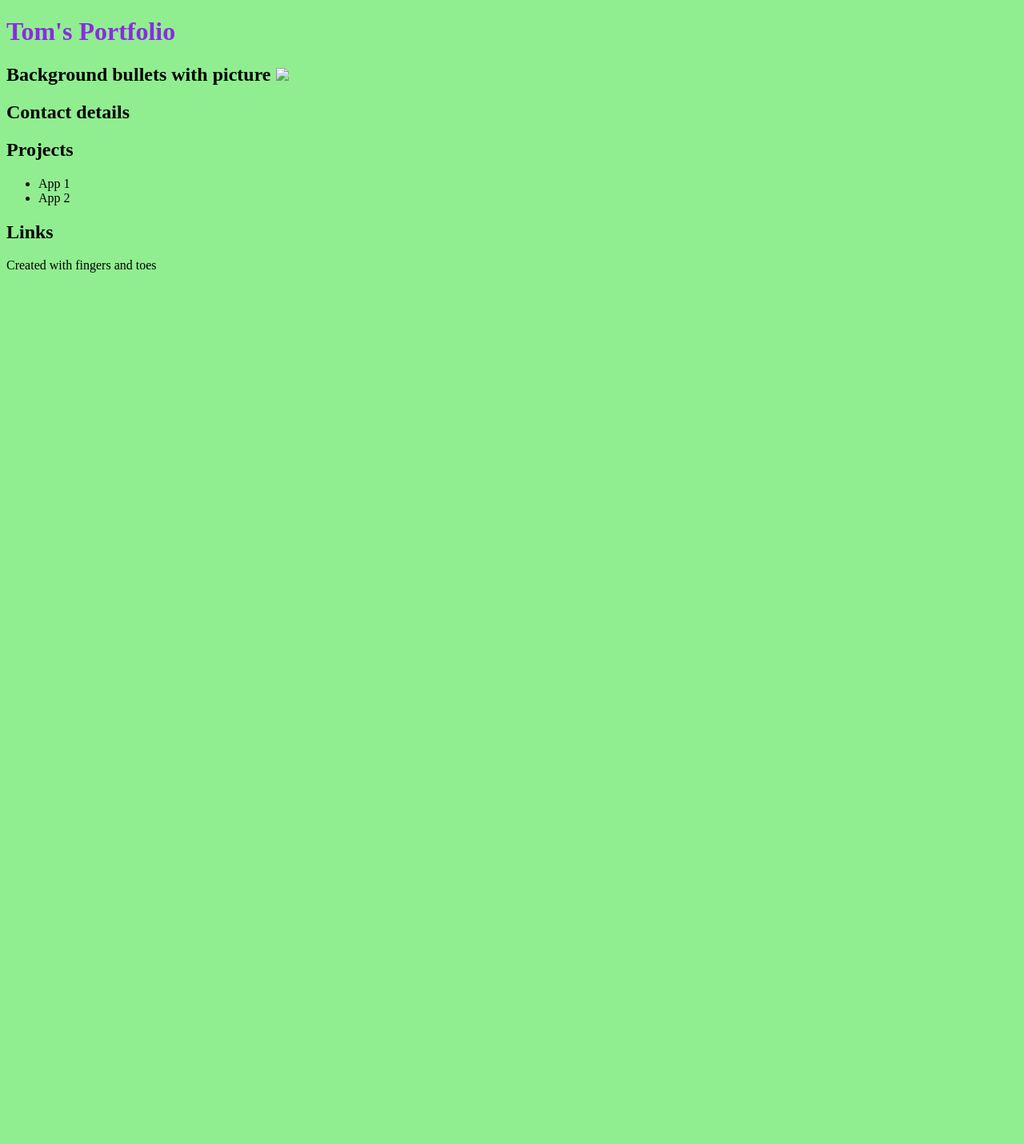
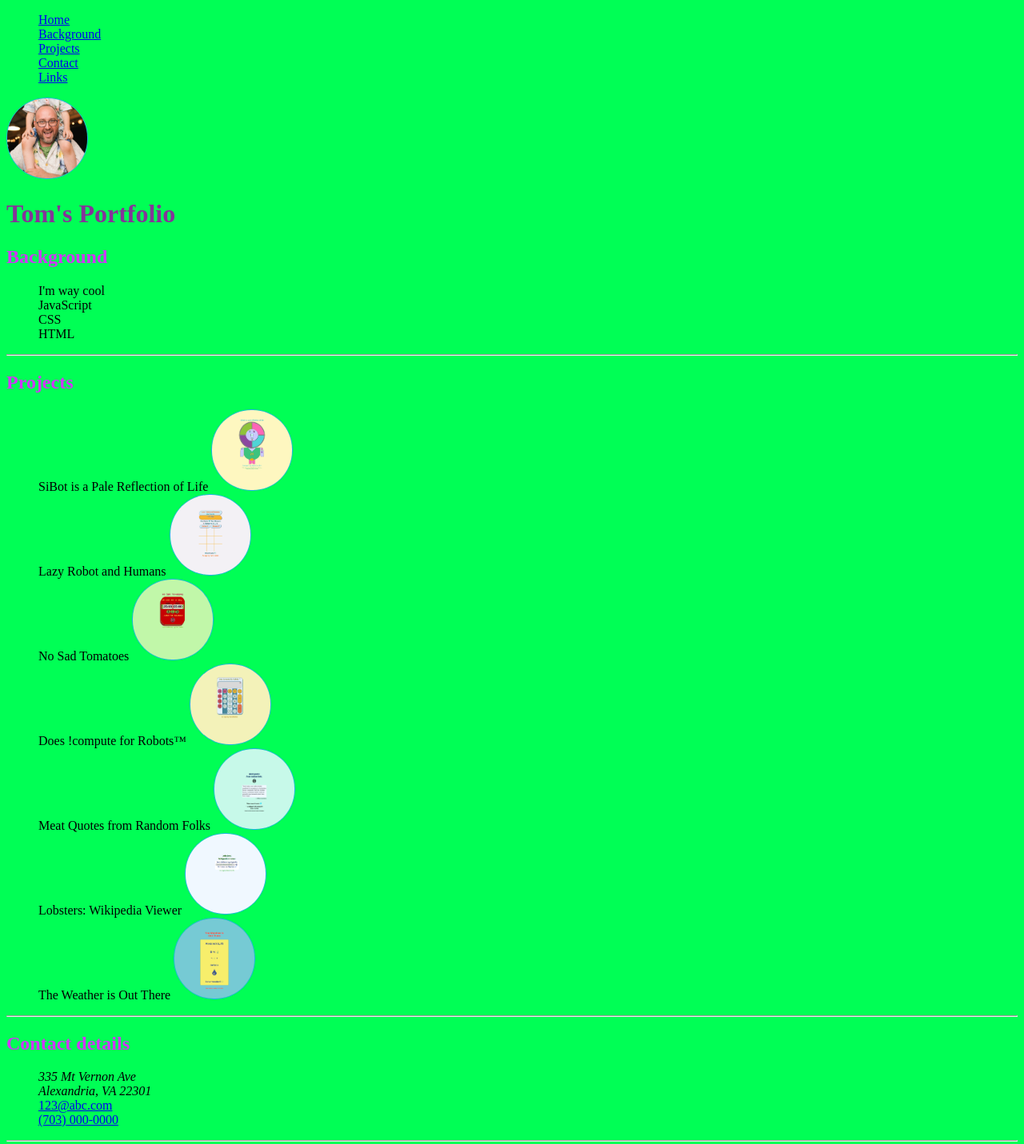
Before and after one commit to ThwCorbin/portfolio-02, a website: page public/index.html in a window 1280 px wide. Shown: the top 1431 px of the page at 80% size. Before the commit the page ends 800 px from the top, so only its background shows below. Drawn offline with Linux system fonts and the light colour scheme.

Commit message:
Revised html and css, added module  @fontawesome

```diff
--- a/package.json
+++ b/package.json
@@ -16,6 +16,7 @@
     "@babel/core": "^7.5.4",
     "@babel/node": "^7.5.0",
     "@babel/preset-env": "^7.5.4",
+    "@fortawesome/fontawesome-free": "^5.9.0",
     "babel-eslint": "^10.0.2",
     "eslint": "^6.0.1",
     "eslint-config-airbnb": "^17.1.1",
--- a/public/css/style.css
+++ b/public/css/style.css
@@ -1,7 +1,38 @@
-html {
-  background-color: lightgreen;
+/* CSS Variables ****************************************************** */
+:root {
+  --blue: #1fadee;
+  --blueBlack: rgb(3, 15, 37);
+  --blueGreen: #0ea181;
+  --blueGreenLight: #b0f0e2;
+  --green: #06b130;
+  --greenLight: #00ff55;
+  --grey: #afabab;
+  --orange: #e4c126;
+  --pink: #f80d83;
+  --pinkLight: #fdceea;
+  --purple: #853399;
+  --violet: #d135f8;
+  --white: #ffffff;
+}
+
+body {
+  background-color: var(--greenLight);
 }
 
 h1 {
-color: blueviolet;
+color: var(--purple);
 }
+
+h2 {
+  color: var(--violet);
+}
+
+img {
+  max-width: 100px;
+  border: 0.1em solid var(--blue);
+  border-radius: 50px;
+}
+
+ul {
+  list-style: none;
+}
--- a/public/index.html
+++ b/public/index.html
@@ -4,20 +4,112 @@
     <meta charset="utf-8">
     <title>Tom's Portfolio</title>
     <link rel="stylesheet" href="css/style.css"></link>
+    <link rel="stylesheet" href="../node_modules/@fortawesome/fontawesome-free/css/all.css"></link>
   </head>
   <body>
+    <header>
+      <nav>
+        <ul>
+          <li><a href="/">Home</a></li>
+          <li><a href="/">Background</a></li>
+          <li><a href="/">Projects</a></li>
+          <li><a href="/">Contact</a></li>
+          <li><a href="/">Links</a></li>
+        </ul>
+      </nav>
+      <img src="images/daddyO_sqr_min.jpg" alt="Tom smiling with his son on his shoulders">
       <h1>Tom's Portfolio</h1>
-    <h2>Background bullets with picture <img src="#"></h2>
-    <h2>Contact details</h2>
-    <h2>Projects</h2>
+    </header>
+    <main>
       <section>
+        <h2>Background</h2>
         <ul>
-        <li>App 1</li>
-        <li>App 2</li>
+          <li>I'm way cool</li>
+          <li>JavaScript</li>
+          <li>CSS</li>
+          <li>HTML</li>
         </ul>
       </section>
+      <hr>
+      <section>
+        <h2>Projects</h2>
+        <ul>
+          <li>
+            SiBot is a Pale Reflection of Life
+            <a href="https://codepen.io/nicedrop/full/RMxEEx/" target="_blank">
+              <img src="images/simonpalereflection_sq.png" alt="Simon robot game app">
+            </a>
+          </li>
+          <li>
+            Lazy Robot and Humans
+            <a href="https://codepen.io/nicedrop/full/Yawqzb/" target="_blank">
+              <img src="images/lazyrobot_sq.png" alt="Tic tac toe robot game app">
+            </a>
+          </li>
+          <li>
+            No Sad Tomatoes
+            <a href="https://codepen.io/nicedrop/full/YebPvj/" target="_blank">
+              <img src="images/nosadtomatoespomo_sq.png" alt="Pomodoro clock app">
+            </a>
+          </li>
+          <li>
+            Does !compute for Robots™
+            <a href="https://codepen.io/nicedrop/full/jZGGqR/" target="_blank">
+              <img src="images/notcomputerobots_sq.png" alt="Calculator app that does not work for robots">
+            </a>
+          </li>
+          <li>
+            Meat Quotes from Random Folks
+            <a href="https://codepen.io/nicedrop/full/wPQGmB/" target="_blank">
+              <img src="images/meatquotes_sq.png" alt="Random meat quote generator app">
+            </a>
+          </li>
+          <li>
+
+          </li>
+          <li>
+            Lobsters: Wikipedia Viewer
+            <a href="https://codepen.io/nicedrop/full/QabqvP/" target="_blank">
+              <img src="images/lobsterswikiviewer_sq.png" alt="Wikipedia viewer app that lobsters love">
+            </a>
+          <li>
+            The Weather is Out There
+            <a href="https://codepen.io/nicedrop/full/YEopYX/" target="_blank">
+              <img src="images/theweatherisoutthere_sq.png" alt="Local weather app that knows the truth is out there">
+            </a>
+          </li>
+        </ul>
+      </section>
+      <hr>
+      <section>
+        <h2>Contact details</h2>
+        <ul>
+          <li><Address>335 Mt Vernon Ave<br>Alexandria, VA 22301</Address></li>
+          <li><a href="mailto:123@abc.com">123@abc.com</a></email></li>
+          <li><a href="tel:+01-703-000-0000">(703) 000-0000</a></li>
+        </ul>
+      </section>
+      <hr>
+      <section>
         <h2>Links</h2>
-    <footer>Created with fingers and toes</footer>
-    <script src="js/script.js"></script>
+        <ul>
+          <li>
+            <a href="https://github.com/thwcorbin" target="_blank">
+              GitHub <i class="fa fa-github fa-5x"></i>
+            </a>
+          </li>
+          <li>
+            <a href="https://twitter.com/nice_drop?lang=en" target="_blank">
+              Twitter <i class="fa fa-twitter fa-5x"></i>
+            </a>
+          </li>
+        </ul>
+        <img src="images/daddyDance_sqr_min.jpg" alt="Tom dancing with his son on his shoulders">
+      </section>
+    </main>
+    <footer>
+      <p><small>Tom Corbin created this website with his fingers and toes</small></p>
+    </footer>
+    <script type="text/JavaScript" src="js/script.js"></script>
   </body>
 </html>
```
Also changed, not shown: public/images/daddyDance_sqr_min.jpg (added), public/images/daddyO_sqr_min.jpg (added), public/images/freddieCat.jpg (added), public/images/lazyrobot_sq.png (added), public/images/lobsterswikiviewer_sq.png (added), public/images/meatquotes_sq.png (added), public/images/nosadtomatoespomo_sq.png (added), public/images/notcomputerobots_sq.png (added), public/images/simonpalereflection_sq.png (added), public/images/theweatherisoutthere_sq.png (added), public/images/twitchers_sq.png (added), 1 other file. Lines whose indentation alone changed are shown as unchanged.
